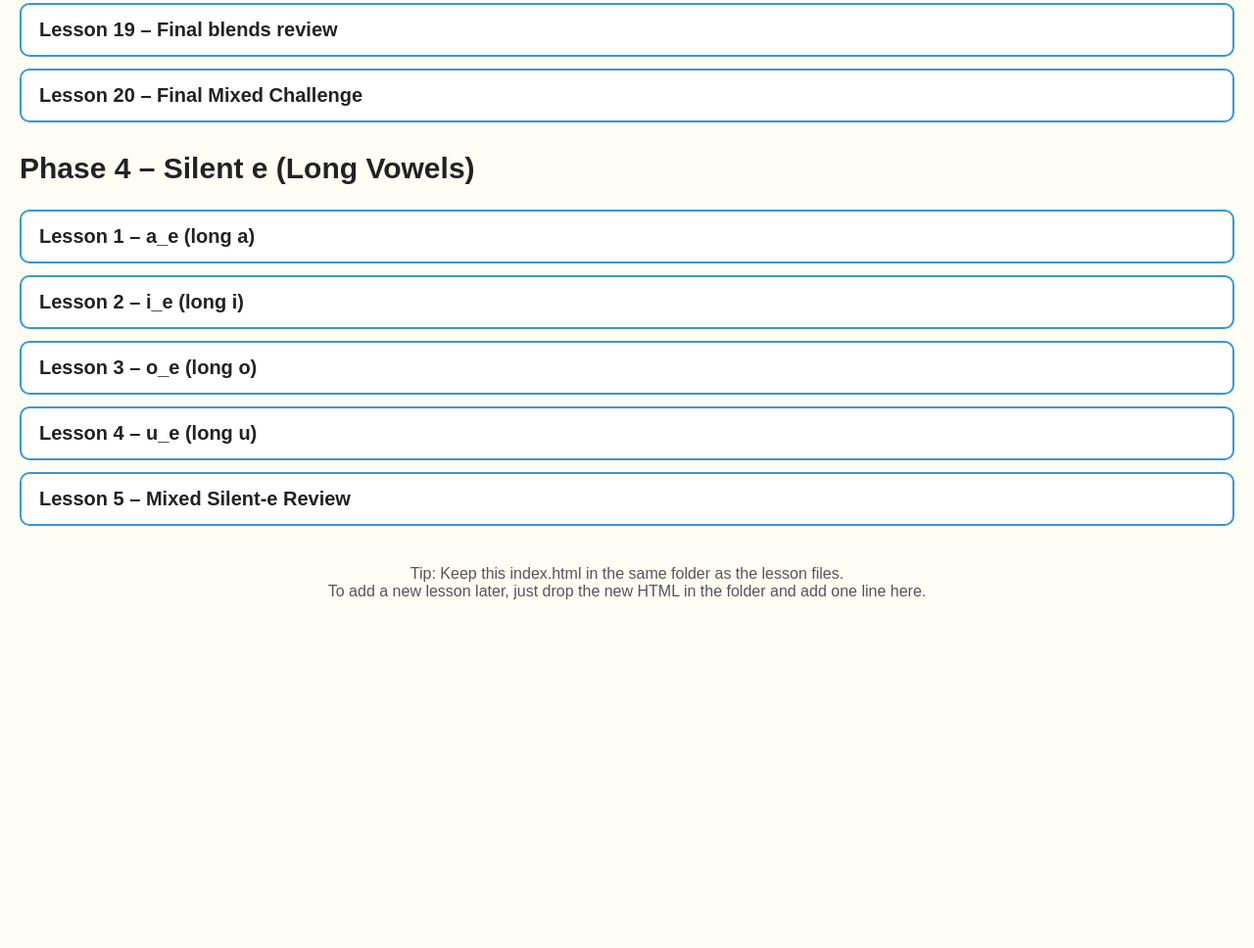
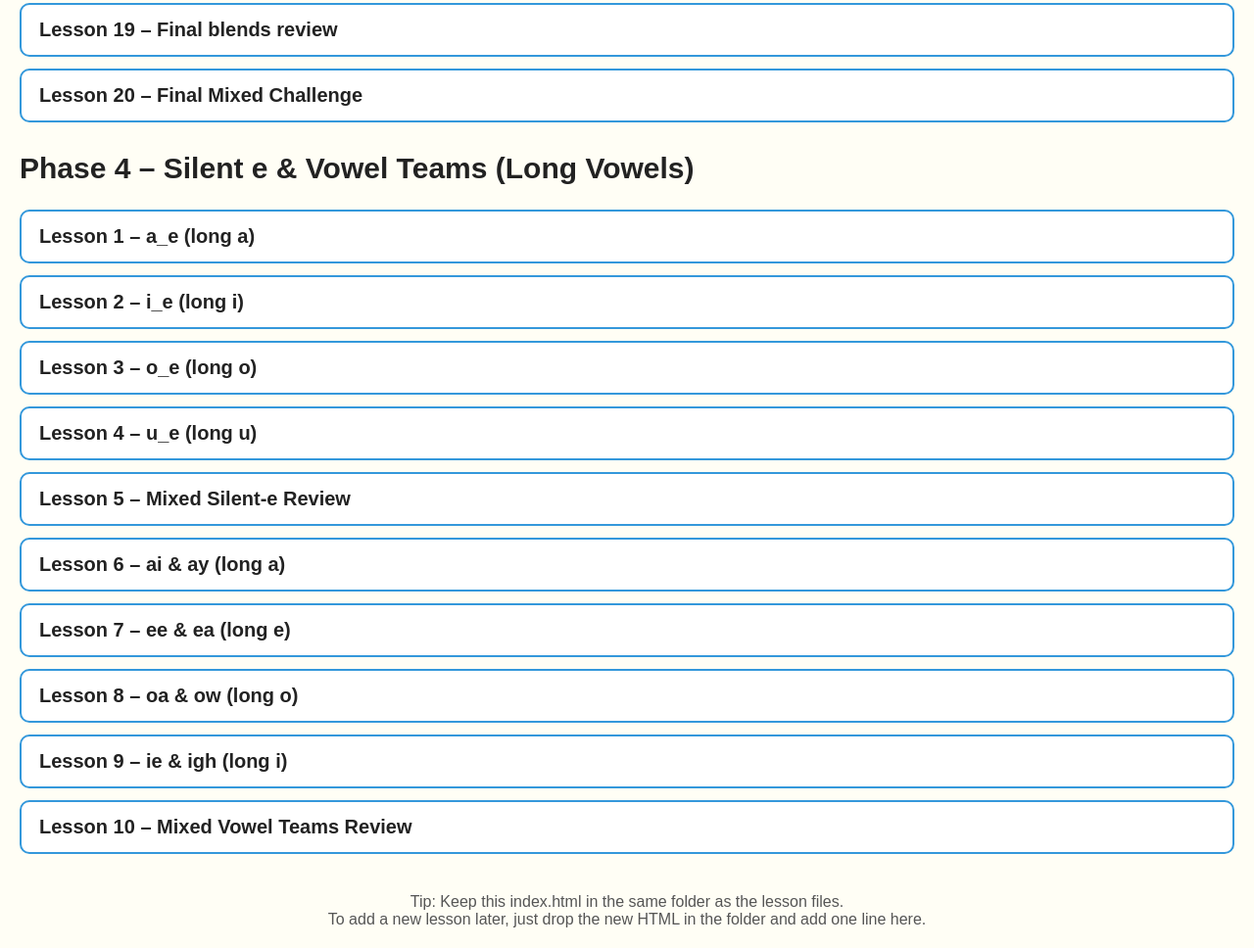
Before and after one commit to otiosemain/leina-phonics, a plain HTML site: page index.html in a window 1280 px wide. Shown: the part 3041-4009 px from the top of the page at 98% size. Before the commit the page ends 3674 px from the top, so only its background shows below. Drawn offline with Linux system fonts and the light colour scheme.

Commit message:
Update index with Phase 4 Lessons 6-10

```diff
--- a/index.html
+++ b/index.html
@@ -72,12 +72,17 @@
   </div>
 
   <div class="phase">
-    <h2>Phase 4 – Silent e (Long Vowels)</h2>
+    <h2>Phase 4 – Silent e & Vowel Teams (Long Vowels)</h2>
     <a class="lesson" href="Phase4_Lesson1_a_e.html">Lesson 1 – a_e (long a)</a>
     <a class="lesson" href="Phase4_Lesson2_i_e.html">Lesson 2 – i_e (long i)</a>
     <a class="lesson" href="Phase4_Lesson3_o_e.html">Lesson 3 – o_e (long o)</a>
     <a class="lesson" href="Phase4_Lesson4_u_e.html">Lesson 4 – u_e (long u)</a>
     <a class="lesson" href="Phase4_Lesson5_mixed.html">Lesson 5 – Mixed Silent-e Review</a>
+    <a class="lesson" href="Phase4_Lesson6_ai_ay.html">Lesson 6 – ai & ay (long a)</a>
+    <a class="lesson" href="Phase4_Lesson7_ee_ea.html">Lesson 7 – ee & ea (long e)</a>
+    <a class="lesson" href="Phase4_Lesson8_oa_ow.html">Lesson 8 – oa & ow (long o)</a>
+    <a class="lesson" href="Phase4_Lesson9_ie_igh.html">Lesson 9 – ie & igh (long i)</a>
+    <a class="lesson" href="Phase4_Lesson10_mixed.html">Lesson 10 – Mixed Vowel Teams Review</a>
   </div>
 
   <div class="note">
```
